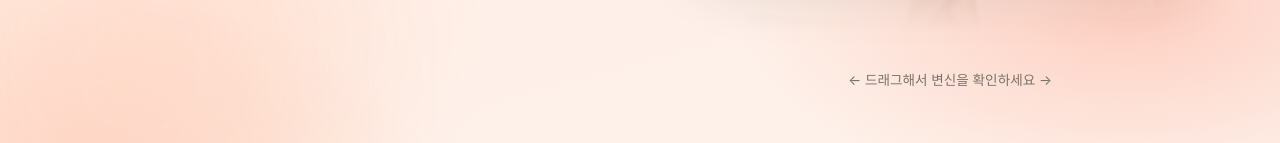
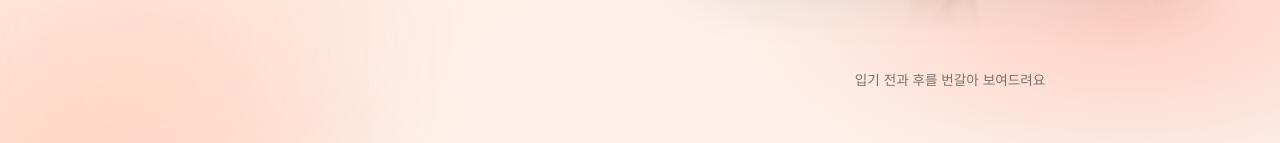
Before and after one commit to longpapa82-cyber/fitsnap-web, a React (Vite) app: page / in a window 1280 px wide. Shown: the part 809-952 px from the top of the page. Built offline with nearby package versions, Linux system fonts and the light colour scheme.

Commit message:
fix(design): Hero 힌트 문구 수정(드래그→자동 전환)
크로스페이드 전환에 맞춰 '드래그해서 변신을 확인하세요'→'입기 전과 후를 번갈아 보여드려요'.

```diff
--- a/src/sections/Hero.tsx
+++ b/src/sections/Hero.tsx
@@ -5,9 +5,9 @@ import { SITE } from '../constants/site.shared.mjs';
 import './hero.css';
 
 /**
- * Hero — "피팅룸 거울" 연출(D1). 좌: 카피+CTA / 우: 전신 거울(before/after 슬라이더).
- * 거울 프레임·바닥 반사·상단 광원·떠다니는 옷 칩으로 가상 피팅룸 현실감을 더한다.
- * 기존 BeforeAfter 슬라이더는 그대로, 시각 레이어만 감싼다.
+ * Hero — "피팅룸 거울" 연출(D1). 좌: 카피+CTA / 우: 전신 거울(before/after 크로스페이드).
+ * 거울 프레임·바닥 반사·상단 광원으로 가상 피팅룸 현실감을 더한다.
+ * BeforeAfter는 크로스페이드(자동 번갈아 표시)라 드래그 조작 없음 — 힌트도 그에 맞춤.
  */
 export function Hero() {
   return (
@@ -49,7 +49,7 @@ export function Hero() {
 
         <Reveal delay={200}>
           <div className="hero-visual">
-            {/* 전신 거울: 프레임 + 슬라이더 + 바닥 반사 */}
+            {/* 전신 거울: 프레임 + 크로스페이드 + 바닥 반사 */}
             <div className="hero-mirror">
               <div className="hero-mirror-frame">
                 <BeforeAfter
@@ -66,7 +66,7 @@ export function Hero() {
                 <img src="/assets/demo/hero-after.webp" alt="" draggable={false} />
               </div>
             </div>
-            <p className="hero-hint">← 드래그해서 변신을 확인하세요 →</p>
+            <p className="hero-hint">입기 전과 후를 번갈아 보여드려요</p>
           </div>
         </Reveal>
       </div>
```
